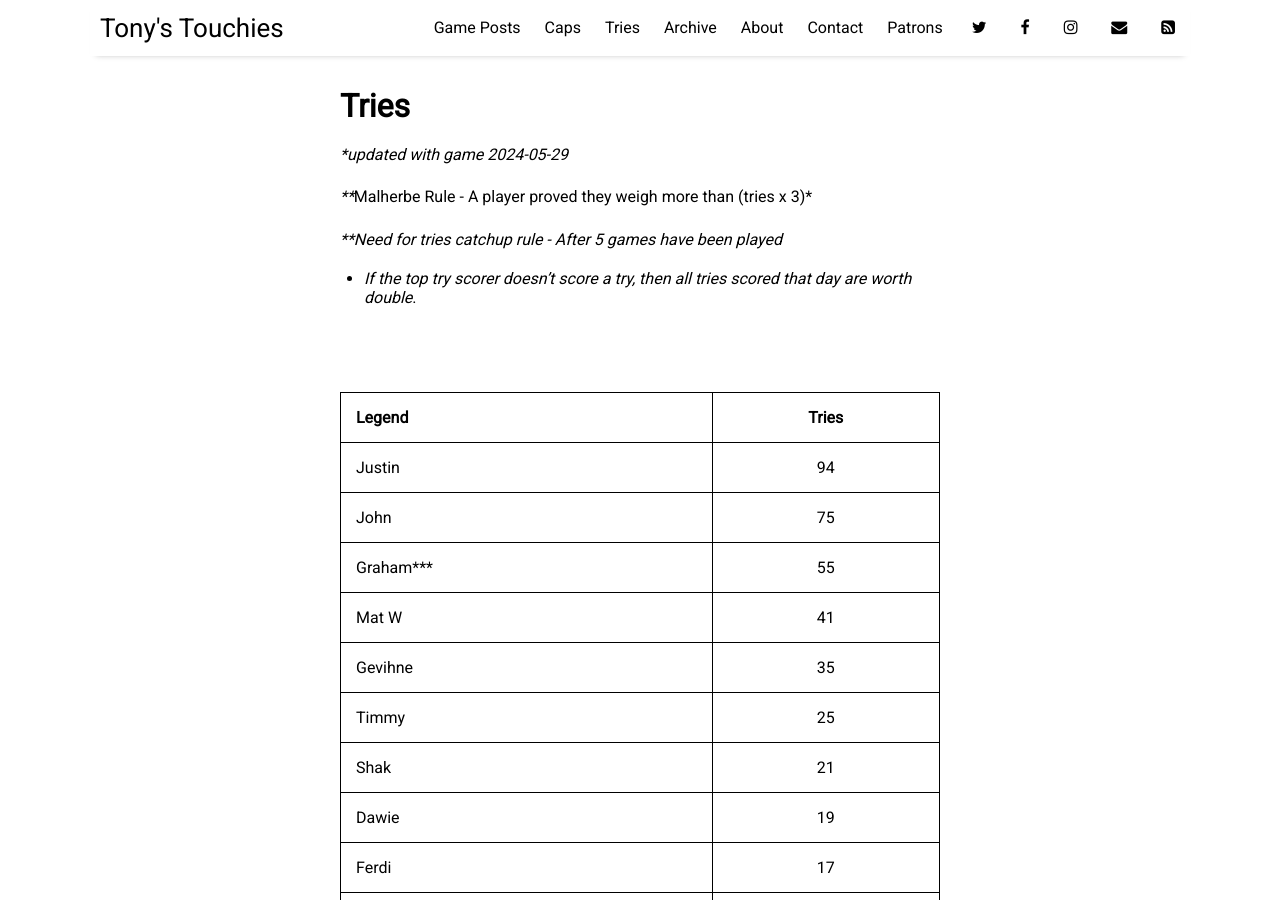
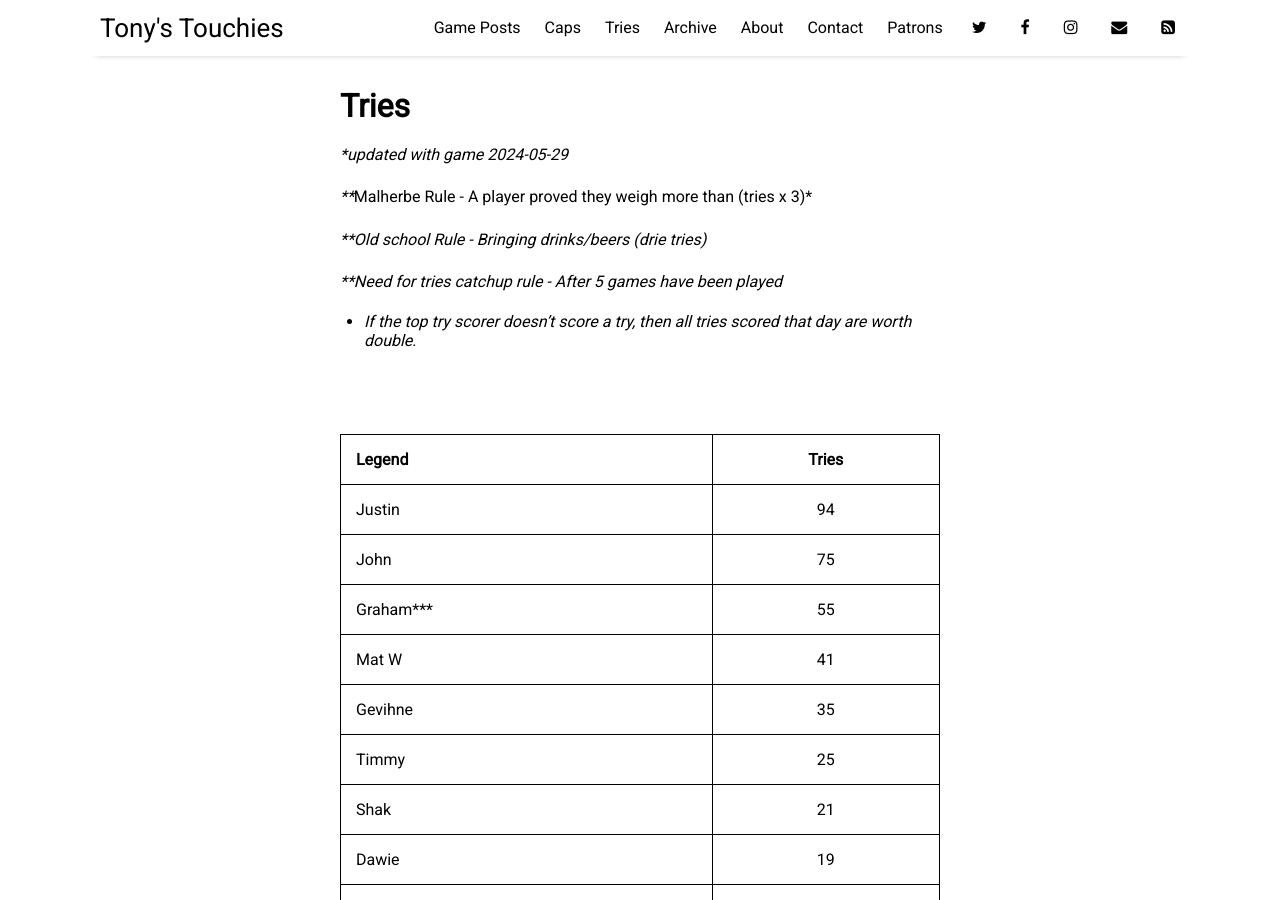
Before and after one commit to sundayrugby/sundayrugby.github.io, a Jekyll site: the page built from pages/tries.md, in a window 1280 px wide and 900 px high. Built offline with Jekyll 4.4.1, drawn with Linux system fonts in a browser that asks for light colours; nearby versions of some CDN libraries.

Commit message:
Update tries.md

```diff
--- a/pages/tries.md
+++ b/pages/tries.md
@@ -7,6 +7,8 @@ permalink: /tries
 **updated with game 2024-05-29*
 
 ****Malherbe Rule - A player proved they weigh more than (tries x 3)*
+
+***Old school Rule - Bringing drinks/beers (drie tries)*
 
 ***Need for tries catchup rule - After 5 games have been played*
 * *If the top try scorer doesn't score a try, then all tries scored that day are worth double*.
```
